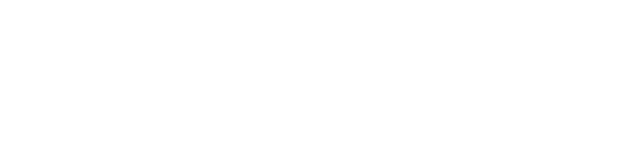
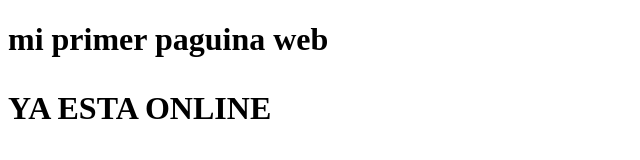
Before and after one commit to sentimex/cod, a plain HTML site: page index.html in a window 1280 px wide. Shown: the whole page, without its empty margins (0-640 px from the left). Drawn offline with Linux system fonts and the light colour scheme.

Commit message:
¨Agregando¨

```diff
--- a/index.html
+++ b/index.html
@@ -1,11 +1,10 @@
 <!DOCTYPE html>
 <html>
 <head>
-	<meta charset="utf-8">
-	<meta name="viewport" content="width=device-width, initial-scale=1">
-	<title></title>
+	<title>SenProCod4</title>
 </head>
 <body>
-
+	<H1>mi primer paguina web<H1>
+    <P>YA ESTA ONLINE</P>
 </body>
 </html>
```
